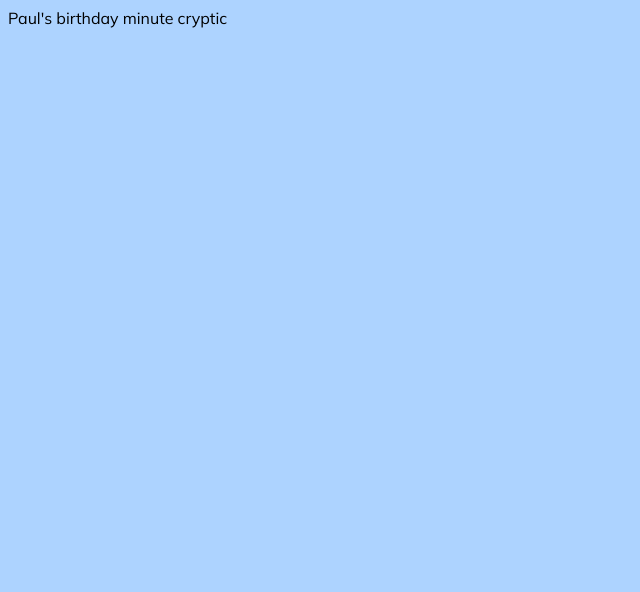
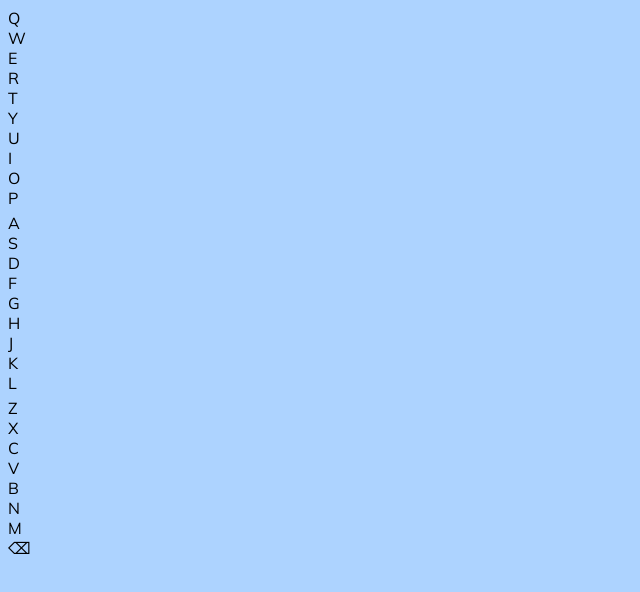
Before and after one commit to henry-d-huynh/pauls-minute-cryptic, a React (Vite) app: page / in a window 1280 px wide. Shown: the top 592 px of the page, without its empty margins (0-640 px from the left). Built offline with nearby package versions, Linux system fonts and the light colour scheme.

Commit message:
Created the keyboard

```diff
--- a/src/App.tsx
+++ b/src/App.tsx
@@ -1,8 +1,10 @@
+import {Keyboard} from "./components/keyboard/keyboard.tsx";
+
 function App() {
 
   return (
     <>
-        Paul's birthday minute cryptic
+        <Keyboard></Keyboard>
     </>
   )
 }
--- /dev/null
+++ b/src/components/keyboard/keyboard.module.scss
@@ -0,0 +1,25 @@
+.keyboard {
+  display: flex;
+  flex-direction: column;
+  gap: 5px;
+
+  &-row {
+    display: flex;
+    gap: 5px;
+
+    &-key {
+      flex: 1;
+      align-items: center;
+      background: #fff;
+      border-bottom: 1px solid #b5b5b5;
+      border-radius: 5px;
+      box-shadow: 0 0 3px -1px rgba(0, 0, 0, 0.3);
+      box-sizing: border-box;
+      cursor: pointer;
+      display: flex;
+      height: 40px;
+      justify-content: center;
+      padding: 5px;
+    }
+  }
+}
--- /dev/null
+++ b/src/components/keyboard/keyboard.tsx
@@ -0,0 +1,167 @@
+import type { ReactElement } from "react";
+import styles from "./keyboard.module.scss";
+
+type Keys = {
+  id: string;
+  value: string;
+  display: string;
+};
+
+const row1: Keys[] = [
+  {
+    id: "key-Q",
+    value: "Q",
+    display: "Q",
+  },
+  {
+    id: "key-W",
+    value: "W",
+    display: "W",
+  },
+  {
+    id: "key-E",
+    value: "E",
+    display: "E",
+  },
+  {
+    id: "key-R",
+    value: "R",
+    display: "R",
+  },
+  {
+    id: "key-T",
+    value: "T",
+    display: "T",
+  },
+  {
+    id: "key-Y",
+    value: "Y",
+    display: "Y",
+  },
+  {
+    id: "key-U",
+    value: "U",
+    display: "U",
+  },
+  {
+    id: "key-I",
+    value: "I",
+    display: "I",
+  },
+  {
+    id: "key-O",
+    value: "O",
+    display: "O",
+  },
+  {
+    id: "key-P",
+    value: "P",
+    display: "P",
+  },
+];
+
+const row2: Keys[] = [
+  {
+    id: "key-A",
+    value: "A",
+    display: "A",
+  },
+  {
+    id: "key-S",
+    value: "S",
+    display: "S",
+  },
+  {
+    id: "key-D",
+    value: "D",
+    display: "D",
+  },
+  {
+    id: "key-F",
+    value: "F",
+    display: "F",
+  },
+  {
+    id: "key-G",
+    value: "G",
+    display: "G",
+  },
+  {
+    id: "key-H",
+    value: "H",
+    display: "H",
+  },
+  {
+    id: "key-J",
+    value: "J",
+    display: "J",
+  },
+  {
+    id: "key-K",
+    value: "K",
+    display: "K",
+  },
+  {
+    id: "key-L",
+    value: "L",
+    display: "L",
+  },
+];
+
+const row3: Keys[] = [
+  {
+    id: "key-Z",
+    value: "Z",
+    display: "Z",
+  },
+  {
+    id: "key-X",
+    value: "X",
+    display: "X",
+  },
+  {
+    id: "key-C",
+    value: "C",
+    display: "C",
+  },
+  {
+    id: "key-V",
+    value: "V",
+    display: "V",
+  },
+  {
+    id: "key-B",
+    value: "B",
+    display: "B",
+  },
+  {
+    id: "key-N",
+    value: "N",
+    display: "N",
+  },
+  {
+    id: "key-M",
+    value: "M",
+    display: "M",
+  },
+  {
+    id: "key-backspace",
+    value: "backspace",
+    display: "⌫",
+  },
+];
+
+const rows: Keys[][] = [row1, row2, row3];
+
+export const Keyboard = (): ReactElement => {
+  const renderKeyboard = rows.map((row) => {
+    const renderKeys = row.map((key) => (
+      <div className={styles.keyboardRowKey} key={key.id}>
+        {key.display}
+      </div>
+    ));
+    return <div className={styles.keyboardRow}>{renderKeys}</div>;
+  });
+
+  return <div className={styles.keyboard}>{renderKeyboard}</div>;
+};
```
